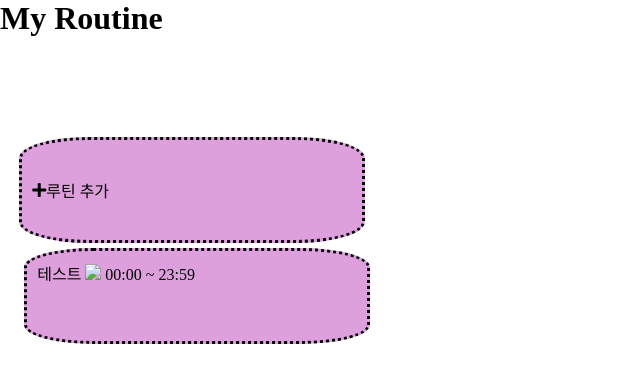
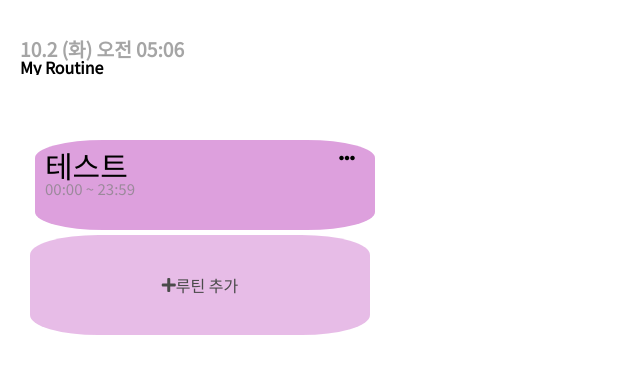
Before and after one commit to SugarSyrup/ChromeMainPage, a plain HTML site: page routine/Routine.html in a window 1280 px wide. Shown: the whole page, without its empty margins (0-640 px from the left). Drawn offline with Linux system fonts and the light colour scheme.

Commit message:
2021.11.15

```diff
--- a/routine/Routine.html
+++ b/routine/Routine.html
@@ -4,6 +4,7 @@
     <meta charset="UTF-8">
     <meta http-equiv="X-UA-Compatible" content="IE=edge">
     <meta name="viewport" content="width=device-width, initial-scale=1.0">
+    <link rel="stylesheet" href="css/reset.css" />
     <link rel="stylesheet" href="css/routine.css" />
     <link
       rel="stylesheet"
@@ -14,21 +15,28 @@
     <title>Routine</title>
 </head>
 <body>
+    <div class="title_div">
+        <p id="clock"></p>
+        <script src="js/time.js"></script>
+        <h1 class="text routine__title">My Routine</h1>
+    </div>
     <div class="routine">
-        <h1 class="text routine__title">My Routine</h1>
+
+        <div id="routine__list" class="routine__list">
+            <div class="routine-icon">
+                <div class="routin-icon_top">
+                    <span class="routine__name">테스트</span>
+                    <i class="fas fa-ellipsis-h dot"></i>
+                </div>
+                <img src="https://www.google.com/s2/favicons?domain_url=www.naver.com">
+                <span class="routine__time">00:00 ~ 23:59</span>
+            </div>
+        </div>
+
         <a class="routine__add" id="routine_add">
             <i class="fas fa-plus"></i>
             <span> 루틴 추가 </span>
         </a>
-
-        <div id="routine__list" class="routine__list">
-            <div class="routine-icon">
-                <span class="routine__name">테스트</span>
-                <img src="https://www.google.com/s2/favicons?domain_url=www.naver.com">
-                <span class="routie__time">00:00 ~ 23:59</span>
-            </div>
-
-        </div>
 
         <dialog id="routine--dialog" class="routine--dialog">
             <p class="routine--dialog__title">루틴 추가</p>
--- /dev/null
+++ b/routine/css/reset.css
@@ -0,0 +1,47 @@
+/* http://meyerweb.com/eric/tools/css/reset/
+   v2.0 | 20110126
+   License: none (public domain)
+*/
+
+html, body, div, span, applet, object, iframe,
+h1, h2, h3, h4, h5, h6, p, blockquote, pre,
+a, abbr, acronym, address, big, cite, code,
+del, dfn, em, img, ins, kbd, q, s, samp,
+small, strike, strong, sub, sup, tt, var,
+b, u, i, center,
+dl, dt, dd, ol, ul, li,
+fieldset, form, label, legend,
+table, caption, tbody, tfoot, thead, tr, th, td,
+article, aside, canvas, details, embed,
+figure, figcaption, footer, header, hgroup,
+menu, nav, output, ruby, section, summary,
+time, mark, audio, video {
+	margin: 0;
+	padding: 0;
+	border: 0;
+	font-size: 100%;
+	vertical-align: baseline;
+}
+/* HTML5 display-role reset for older browsers */
+article, aside, details, figcaption, figure,
+footer, header, hgroup, menu, nav, section {
+	display: block;
+}
+body {
+	line-height: 1;
+}
+ol, ul {
+	list-style: none;
+}
+blockquote, q {
+	quotes: none;
+}
+blockquote:before, blockquote:after,
+q:before, q:after {
+	content: '';
+	content: none;
+}
+table {
+	border-collapse: collapse;
+	border-spacing: 0;
+}
--- a/routine/css/routine.css
+++ b/routine/css/routine.css
@@ -1,7 +1,10 @@
+@import url('https://fonts.googleapis.com/css2?family=Noto+Sans+KR&display=swap');
+
 html, body {
     margin: 0;
     height: 100%;
     overflow: hidden;
+    font-family: 'Noto Sans KR', sans-serif;
 }
 
 h1{
@@ -9,58 +12,100 @@ h1{
     overflow:hidden;
 }
 
+.title_div {
+    position:relative;
+    left:20px;
+    top:40px;
+    display:block;
+}
+
+.title_div #clock {
+    font-size:larger;
+    font-weight:bolder;
+
+    color:gray;
+    opacity: 0.7;
+}
+
+.title_div .routine__title{
+    left:30px;
+}
+
 .routine{
+    display:block;
     width:50vw;
     height:100%;
+
+    top:100px;
+    left:30px;
 
     background-color: white;
 
     position:relative;
+}
+.routine .routine__list {
+    position:relative;
+}
+
+.routine .routine__list .routine-icon {
+    width : 50%;
+    height:70px;
+    border-radius:20%;
+    margin:5px;
+    background-color:plum;
+
+    padding:10px;
+
+    display:flex;
+    flex-direction:column;
+    flex-wrap:wrap;
+    gap:1px 1px;
+}
+.routine .routine__list .routine-icon .routin-icon_top {
+    display:flex;
+    flex-direction:row;
+    justify-content: space-between;
+}
+.routine .routine__list .routine-icon .routin-icon_top .routine__name {
+    font-size:30px;
+}
+.routine .routine__list .routine-icon .routin-icon_top .dot{
+    margin-right:10px;
+}
+.routine .routine__list .routine-icon img {
+    left: 10px;
+
+    display:none;
+}
+.routine .routine__list .routine-icon .routine__time {
+    font-size:15px;
+    color:gray;
+    opacity: 0.7;
 }
 
 .routine .routine__add{
 
     display:flex;
     flex-direction:row;
-    justify-content: flex-start;
+    justify-content: center;
     align-items: center;
 
-    border-radius:20%;
-    border-style:dotted;
-
-    left:3%;
-    top:100px;
     position: relative;
 
     width : 50%;
     height:10%;
     padding:10px;
 
+    border-radius:20%;
+
     display:flex;
 
     background-color:plum;
+
+    opacity:0.7;
 }
 
-.routine .routine__list {
-    position:relative;
-    display:block;
-    left: 3%;
-    top:100px;
-}
 
-.routine .routine__list .routine-icon {
-    width : 50%;
-    height:70px;
-    border-radius:20%;
-    border-style:dotted;
-    margin:5px;
-    background-color:plum;
-
-    padding:10px;
-}
-.routine .routine__list .routine-icon img {
-    left: 10px;
-}
 
 
 .routine--dialog .routine--time {
--- /dev/null
+++ b/routine/js/time.js
@@ -0,0 +1,25 @@
+const clock = document.querySelector("p#clock");
+
+// clock to Text
+function getClock(){
+    const date = new Date();
+    let hours = String(date.getHours()).padStart(2,"0");
+    let moringAfternoon = "오전"
+    const minutes = String(date.getMinutes()).padStart(2,"0");
+    const seconds = String(date.getSeconds()).padStart(2,"0");
+    const Days = String(date.getDay());
+
+    const Month = String(date.getMonth());
+
+    const week = ['일', '월', '화', '수', '목', '금', '토'];
+    const dayOfWeek = String(week[date.getDay()]);
+
+    if ( hours > 12 ){
+        hours = hours - 12;
+        moringAfternoon = "오후";
+    }
+    clock.innerText = `${Month}.${Days} (${dayOfWeek}) ${moringAfternoon} ${hours}:${minutes}`;
+}
+
+getClock();
+setInterval(getClock, 60000);
```
Also changed, not shown: 1 other file.
